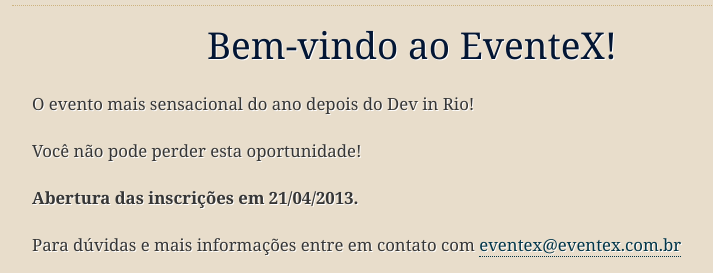
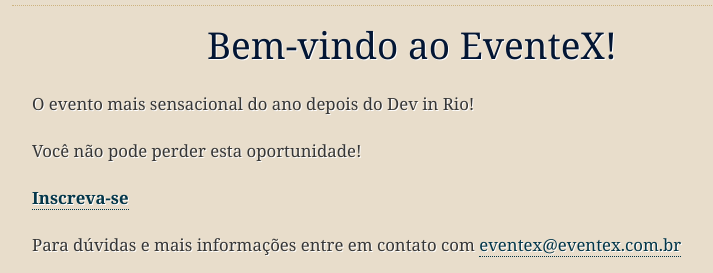
Before and after one commit to BrenoTeixeira/eventex, a Django app: page / in a window 1280 px wide. Shown: the part 130-403 px from the top of the page, without its empty margins (228-941 px from the left). Run offline with Django 3.2, Linux system fonts and the light colour scheme; some libraries are stand-ins or nearby versions.

Commit message:
Adiciona o link para o formulário de inscrição

```diff
--- a/eventex/core/templates/index.html
+++ b/eventex/core/templates/index.html
@@ -3,6 +3,6 @@
       <h1>Bem-vindo ao EventeX!</h1>
       <p>O evento mais sensacional do ano depois do Dev in Rio!</p>
       <p>Você não pode perder esta oportunidade!</p>
-      <p><strong>Abertura das inscrições em 21/04/2013.</strong></p>
+      <p><strong><a href="/inscricao/">Inscreva-se</a></strong></p>
       <p>Para dúvidas e mais informações entre em contato com <a href="mailto:eventex@eventex.com.br">eventex@eventex.com.br</a></p>
 {% endblock content %}
```
